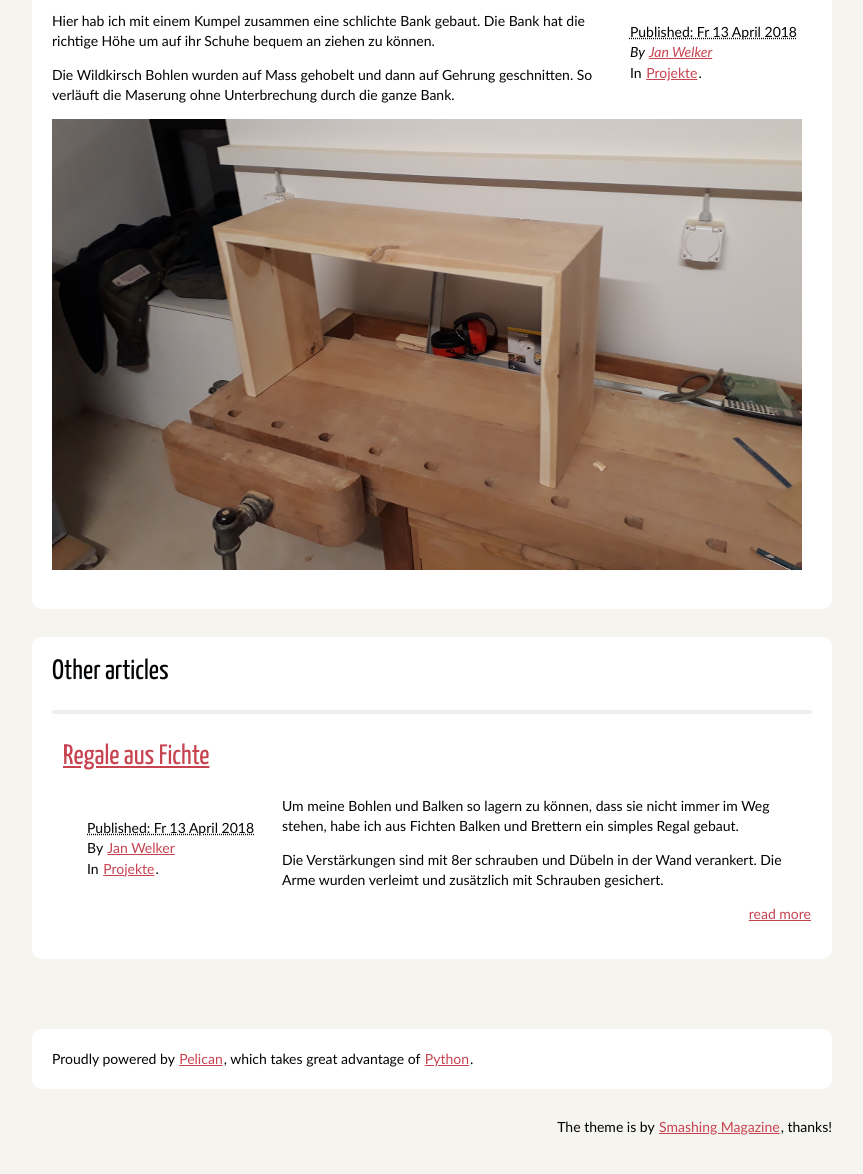
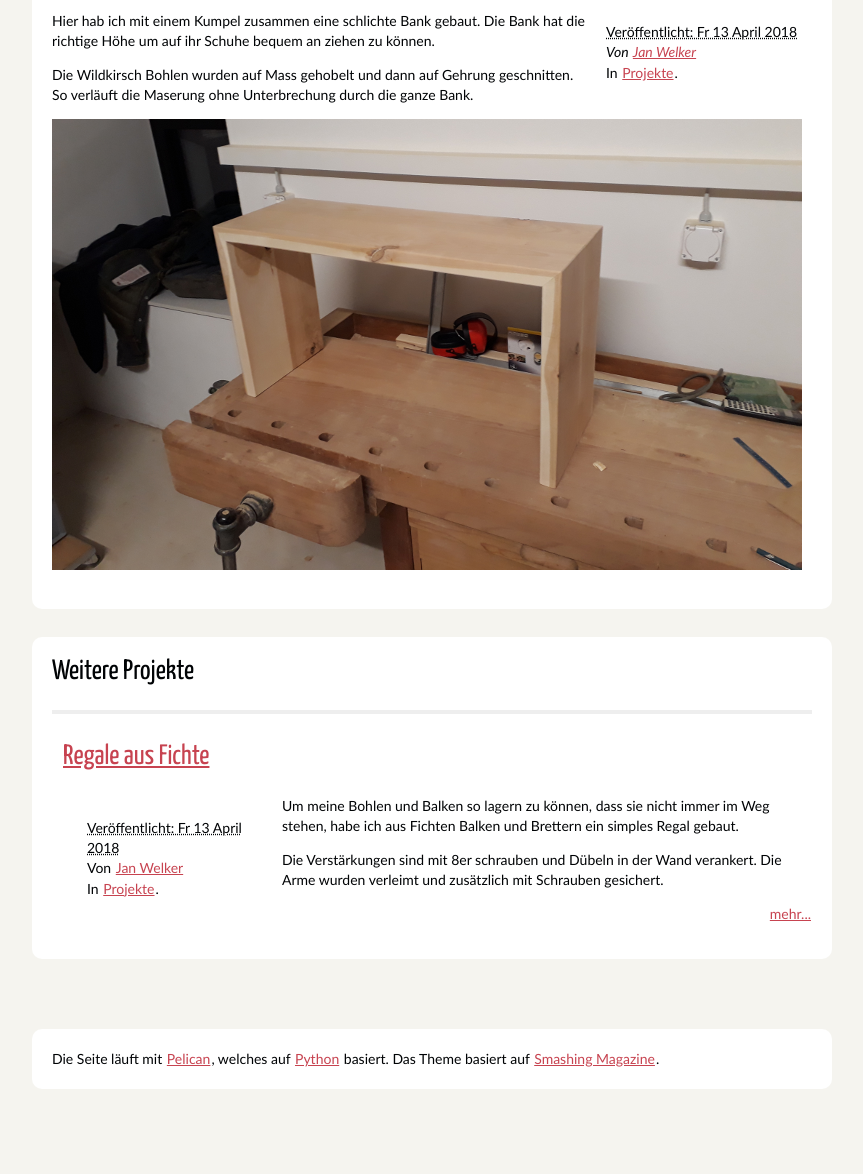
Before and after one commit to JanWelker/wrksttt, a plain HTML site: page index.html in a window 1280 px wide. Shown: the part 216-1390 px from the top of the page, without its empty margins (208-1071 px from the left). After the commit the page ends 1361 px from the top, so only its background shows below. Drawn offline with Linux system fonts and the light colour scheme.

Commit message:
Theme ueberarbeitet

```diff
--- a/index.html
+++ b/index.html
@@ -24,11 +24,11 @@
                     <h1 class="entry-title"><a href="/bank-aus-wildkirsche.html">Bank aus Wildkirsche</a></h1>
 <footer class="post-info">
         <abbr class="published" title="2018-04-13T14:08:30.284508+02:00">
-                Published: Fr 13 April 2018
+                Veröffentlicht: Fr 13 April 2018
         </abbr>
 
         <address class="vcard author">
-                By                         <a class="url fn" href="/author/jan-welker.html">Jan Welker</a>
+                Von                         <a class="url fn" href="/author/jan-welker.html">Jan Welker</a>
         </address>
 <p>In <a href="/category/projekte.html">Projekte</a>.</p>
 
@@ -39,7 +39,7 @@ die Maserung ohne Unterbrechung durch die ganze Bank.</p>
 <p><img alt="Bank" src="/images/bank.png"></p>                </article>
             </aside><!-- /#featured -->
                 <section id="content" class="body">
-                    <h1>Other articles</h1>
+                    <h1>Weitere Projekte</h1>
                     <hr />
                     <ol id="posts-list" class="hfeed">
 
@@ -52,11 +52,11 @@ die Maserung ohne Unterbrechung durch die ganze Bank.</p>
                 <div class="entry-content">
 <footer class="post-info">
         <abbr class="published" title="2018-04-13T13:49:41.503504+02:00">
-                Published: Fr 13 April 2018
+                Veröffentlicht: Fr 13 April 2018
         </abbr>
 
         <address class="vcard author">
-                By                         <a class="url fn" href="/author/jan-welker.html">Jan Welker</a>
+                Von                         <a class="url fn" href="/author/jan-welker.html">Jan Welker</a>
         </address>
 <p>In <a href="/category/projekte.html">Projekte</a>.</p>
 
@@ -66,7 +66,7 @@ stehen, habe ich aus Fichten Balken und Brettern ein simples Regal gebaut.</p>
 <p>Die Verstärkungen sind mit 8er schrauben und Dübeln in der Wand verankert.
 Die Arme wurden verleimt und zusätzlich mit Schrauben gesichert. </p>
 <p><img alt="Eine reihe Winkel" src="/images/winkel.png"></p>
-                <a class="readmore" href="/regale-aus-fichte.html">read more</a>
+                <a class="readmore" href="/regale-aus-fichte.html">mehr...</a>
                 </div><!-- /.entry-content -->
             </article></li>
                 </ol><!-- /#posts-list -->
@@ -76,10 +76,9 @@ Die Arme wurden verleimt und zusätzlich mit Schrauben gesichert. </p>
 
         <footer id="contentinfo" class="body">
                 <address id="about" class="vcard body">
-                Proudly powered by <a href="http://getpelican.com/">Pelican</a>, which takes great advantage of <a href="http://python.org">Python</a>.
+                Die Seite läuft mit <a href="http://getpelican.com/">Pelican</a>, welches auf <a href="http://python.org">Python</a> basiert.  Das Theme basiert auf <a href="http://coding.smashingmagazine.com/2009/08/04/designing-a-html-5-layout-from-scratch/">Smashing Magazine</a>.
                 </address><!-- /#about -->
 
-                <p>The theme is by <a href="http://coding.smashingmagazine.com/2009/08/04/designing-a-html-5-layout-from-scratch/">Smashing Magazine</a>, thanks!</p>
         </footer><!-- /#contentinfo -->
 
 </body>
```
Also changed, not shown: archives.html (+1 -2 lines), author/jan-welker.html (+7 -8 lines), authors.html (+1 -2 lines), bank-aus-wildkirsche.html (+3 -4 lines), categories.html (+1 -2 lines), category/projekte.html (+7 -8 lines), pages/kontakt.html (+1 -2 lines), regale-aus-fichte.html (+3 -4 lines), tags.html (+1 -2 lines).
